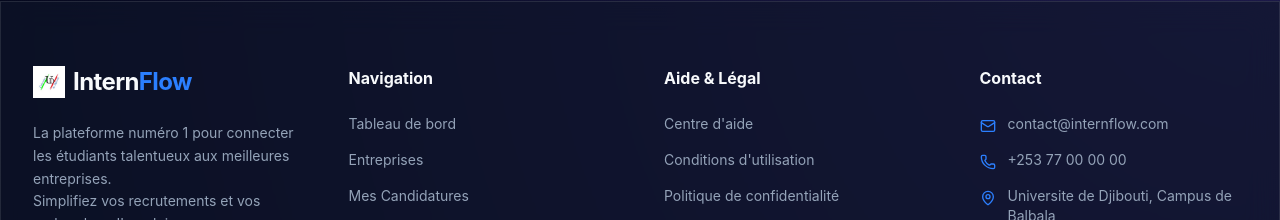
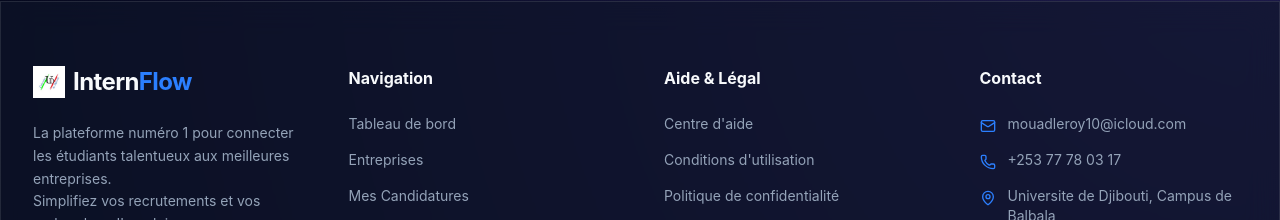
Before and after one commit to mymind1423/interflow-frontend, a React (Vite) app: page / in a window 1280 px wide. Shown: the part 880-1100 px from the top of the page. Built offline with nearby package versions, Linux system fonts and the light colour scheme; no server answers.

Commit message:
Stable Version 4

```diff
--- a/src/components/layout/Footer.jsx
+++ b/src/components/layout/Footer.jsx
@@ -57,11 +57,11 @@ export default function Footer() {
                         <ul className="space-y-4 text-sm text-theme-secondary">
                             <li className="flex items-start gap-3">
                                 <Mail size={16} className="mt-1 text-blue-500 shrink-0" />
-                                <span>contact@internflow.com</span>
+                                <span>mouadleroy10@icloud.com</span>
                             </li>
                             <li className="flex items-start gap-3">
                                 <Phone size={16} className="mt-1 text-blue-500 shrink-0" />
-                                <span>+253 77 00 00 00</span>
+                                <span>+253 77 78 03 17</span>
                             </li>
                             <li className="flex items-start gap-3">
                                 <MapPin size={16} className="mt-1 text-blue-500 shrink-0" />
```
